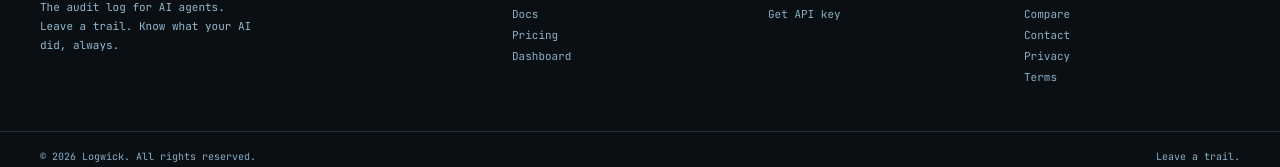
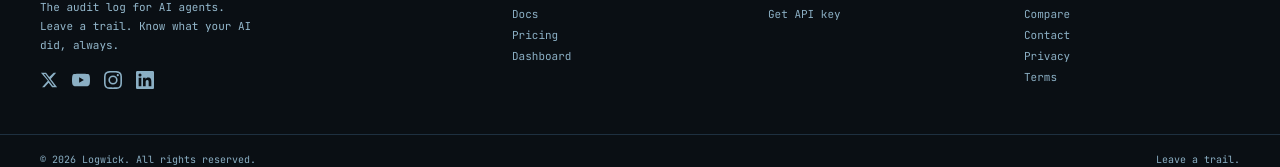
Before and after one commit to logwickio/logwick, a Next.js app: page / in a window 1280 px wide. Shown: the part 5787-5954 px from the top of the page. Built offline with nearby package versions, Linux system fonts and the light colour scheme; no server answers.

Commit message:
Add social media icons to footer

```diff
--- a/pages/index.js
+++ b/pages/index.js
@@ -722,6 +722,20 @@
             <div className="fbrand">Logwick</div>
           </div>
           <div className="fdesc2">The audit log for AI agents. Leave a trail. Know what your AI did, always.</div>
+          <div style={{display:'flex',gap:14,marginTop:16}}>
+            <a href="https://twitter.com/logwickio" target="_blank" rel="noopener noreferrer" style={{color:'var(--muted)',transition:'color 0.2s'}} onMouseOver={e=>e.currentTarget.style.color='var(--fg)'} onMouseOut={e=>e.currentTarget.style.color='var(--muted)'} aria-label="Twitter">
+              <svg width="18" height="18" viewBox="0 0 24 24" fill="currentColor"><path d="M18.244 2.25h3.308l-7.227 8.26 8.502 11.24H16.17l-4.714-6.231-5.401 6.231H2.746l7.73-8.835L1.254 2.25H8.08l4.253 5.622zm-1.161 17.52h1.833L7.084 4.126H5.117z"/></svg>
+            </a>
+            <a href="https://youtube.com/@Logwick-io" target="_blank" rel="noopener noreferrer" style={{color:'var(--muted)',transition:'color 0.2s'}} onMouseOver={e=>e.currentTarget.style.color='var(--fg)'} onMouseOut={e=>e.currentTarget.style.color='var(--muted)'} aria-label="YouTube">
+              <svg width="18" height="18" viewBox="0 0 24 24" fill="currentColor"><path d="M23.498 6.186a3.016 3.016 0 0 0-2.122-2.136C19.505 3.545 12 3.545 12 3.545s-7.505 0-9.377.505A3.017 3.017 0 0 0 .502 6.186C0 8.07 0 12 0 12s0 3.93.502 5.814a3.016 3.016 0 0 0 2.122 2.136c1.871.505 9.376.505 9.376.505s7.505 0 9.377-.505a3.015 3.015 0 0 0 2.122-2.136C24 15.93 24 12 24 12s0-3.93-.502-5.814zM9.545 15.568V8.432L15.818 12l-6.273 3.568z"/></svg>
+            </a>
+            <a href="https://instagram.com/logwick.io" target="_blank" rel="noopener noreferrer" style={{color:'var(--muted)',transition:'color 0.2s'}} onMouseOver={e=>e.currentTarget.style.color='var(--fg)'} onMouseOut={e=>e.currentTarget.style.color='var(--muted)'} aria-label="Instagram">
+              <svg width="18" height="18" viewBox="0 0 24 24" fill="currentColor"><path d="M12 2.163c3.204 0 3.584.012 4.85.07 3.252.148 4.771 1.691 4.919 4.919.058 1.265.069 1.645.069 4.849 0 3.205-.012 3.584-.069 4.849-.149 3.225-1.664 4.771-4.919 4.919-1.266.058-1.644.07-4.85.07-3.204 0-3.584-.012-4.849-.07-3.26-.149-4.771-1.699-4.919-4.92-.058-1.265-.07-1.644-.07-4.849 0-3.204.013-3.583.07-4.849.149-3.227 1.664-4.771 4.919-4.919 1.266-.057 1.645-.069 4.849-.069zM12 0C8.741 0 8.333.014 7.053.072 2.695.272.273 2.69.073 7.052.014 8.333 0 8.741 0 12c0 3.259.014 3.668.072 4.948.2 4.358 2.618 6.78 6.98 6.98C8.333 23.986 8.741 24 12 24c3.259 0 3.668-.014 4.948-.072 4.354-.2 6.782-2.618 6.979-6.98.059-1.28.073-1.689.073-4.948 0-3.259-.014-3.667-.072-4.947-.196-4.354-2.617-6.78-6.979-6.98C15.668.014 15.259 0 12 0zm0 5.838a6.162 6.162 0 1 0 0 12.324 6.162 6.162 0 0 0 0-12.324zM12 16a4 4 0 1 1 0-8 4 4 0 0 1 0 8zm6.406-11.845a1.44 1.44 0 1 0 0 2.881 1.44 1.44 0 0 0 0-2.881z"/></svg>
+            </a>
+            <a href="https://linkedin.com/company/logwick" target="_blank" rel="noopener noreferrer" style={{color:'var(--muted)',transition:'color 0.2s'}} onMouseOver={e=>e.currentTarget.style.color='var(--fg)'} onMouseOut={e=>e.currentTarget.style.color='var(--muted)'} aria-label="LinkedIn">
+              <svg width="18" height="18" viewBox="0 0 24 24" fill="currentColor"><path d="M20.447 20.452h-3.554v-5.569c0-1.328-.027-3.037-1.852-3.037-1.853 0-2.136 1.445-2.136 2.939v5.667H9.351V9h3.414v1.561h.046c.477-.9 1.637-1.85 3.37-1.85 3.601 0 4.267 2.37 4.267 5.455v6.286zM5.337 7.433a2.062 2.062 0 0 1-2.063-2.065 2.064 2.064 0 1 1 2.063 2.065zm1.782 13.019H3.555V9h3.564v11.452zM22.225 0H1.771C.792 0 0 .774 0 1.729v20.542C0 23.227.792 24 1.771 24h20.451C23.2 24 24 23.227 24 22.271V1.729C24 .774 23.2 0 22.222 0h.003z"/></svg>
+            </a>
+          </div>
         </div>
         <div className="fcol"><h4>Product</h4><a href="#features">Features</a>
           <a href="/docs">Docs</a><a href="#pricing">Pricing</a><a href="/dashboard">Dashboard</a></div>
```
